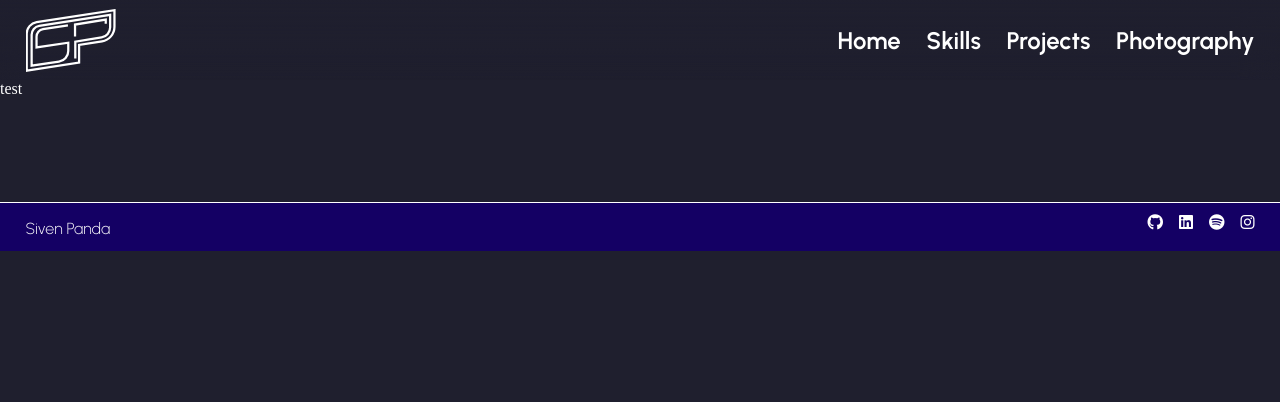
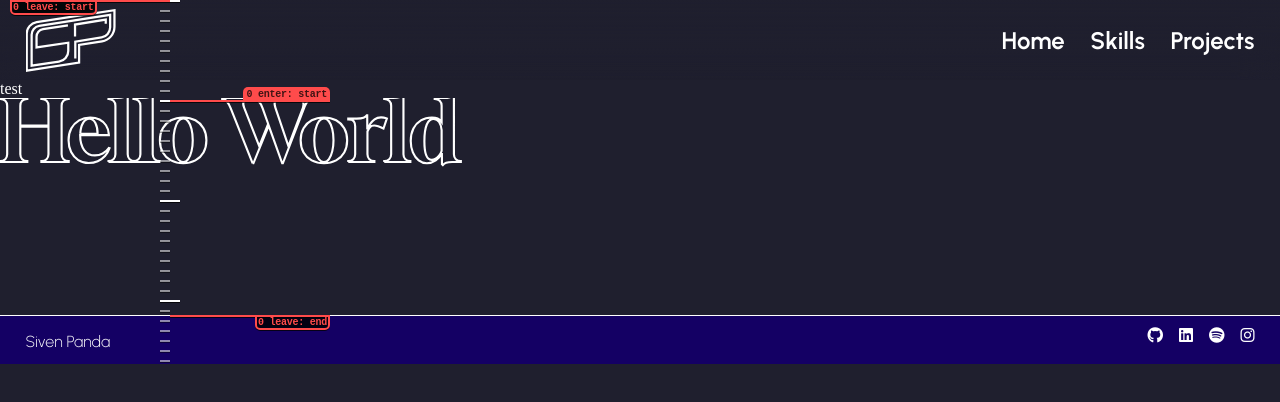
Before and after one commit to sivepanda/folio, a SvelteKit app: page /photography in a window 1280 px wide. Shown: the top 402 px of the page. Built offline with nearby package versions, Linux system fonts and the light colour scheme; no server answers.

Commit message:
some cool anim stuff that i can't really use bc svgs are stupid

```diff
--- a/src/app.html
+++ b/src/app.html
@@ -7,7 +7,7 @@
         <meta name="viewport" content="width=device-width, initial-scale=1" />
         %sveltekit.head%
     </head>
-    <body data-sveltekit-preload-data="hover">
+    <body id="global-body" data-sveltekit-preload-data="hover">
         <div style="display: contents">%sveltekit.body%</div>
     </body>
 </html>
--- a/src/components/Header.svelte
+++ b/src/components/Header.svelte
@@ -32,7 +32,7 @@
         <a href="/">Home</a>
         <a href="/#skills">Skills</a>
         <a href="/#projects">Projects</a>
-        <a href="/photography">Photography</a>
+        <!-- <a href="/photography">Photography</a> -->
          <div></div>
     </div>
 </div>
--- a/src/components/Load.svelte
+++ b/src/components/Load.svelte
@@ -31,10 +31,8 @@
         .sync(anim, '<<')
         .add('#page', {
             opacity: 0,
-            // scale: 0.7,
             duration: 500,
             ease: 'outCubic',
-            // complete: (anim) => {visible = !anim}
 
         }, '-=200')
         .add('#svg179', {
--- /dev/null
+++ b/src/components/animbk.svelte
@@ -0,0 +1,73 @@
+<script>
+  import { createTimeline, svg, animate, stagger, onScroll, engine, utils } from 'animejs';
+  import { onMount } from "svelte";
+
+  export let text = "Hello World";
+  export let x = 0;
+  export let y = 15;
+  export let fontSize = 20;
+  export let fontFamily = "Gloock, sans-serif";
+  export let fontWeight = "normal";
+  export let fill = "#00000000";
+  export let viewBox = "0 0 300 50";
+  export let textAnchor = "start"; // start, middle, end
+  export let rotate = 0;
+  export let dx = 0;
+  export let dy = 0;
+  export let strokeColor = "white";
+  export let strokeWidth = 0.5;
+
+
+
+  onMount(() => {
+    engine.defaults.autoplay = false;
+
+
+    animate(svg.createDrawable('#thee'), {
+      draw: ['0 0', '0 1'],
+      ease: 'inExpo',
+      duration: 3000,
+      delay: stagger(150),
+      repeat: true,
+      autoplay: onScroll({
+        target: '#cntnt',
+        container: "#global-body",
+        debug: true,
+      }),
+    }).then(() => {
+      console.log("hellorl")
+    })
+
+  })
+
+
+</script>
+<div id="cntnt">
+
+  <svg xmlns="http://www.w3.org/2000/svg" {viewBox} >
+    <text
+      id="thee"
+      {x}
+      {y}
+      font-size="{fontSize}px"
+      font-family={fontFamily}
+      font-weight={fontWeight}
+      stroke-width= {strokeWidth}
+      stroke={strokeColor}
+      fill={fill}
+      stroke-opacity=1
+      text-anchor={textAnchor}
+      transform="rotate({rotate} {x} {y}) translate({dx} {dy})"
+    >
+      {text}
+    </text>
+  </svg>
+
+</div>
+
+<style>
+  .cntnt {
+    /* height: 20%; */
+
+  }
+</style>
--- a/src/components/h1.svelte
+++ /dev/null
@@ -1,47 +0,0 @@
-<script>
-  export let text = 'Hello World';
-  export let fontSize = 24;
-  export let strokeColor = 'blue';
-  export let fillColor = 'blue';
-</script>
-
-<svg viewBox="0 0 100 100">
-  <text>
-    <!-- <textPath id="textPath" style="stroke: {strokeColor}; --fillcol: {fillColor}"> -->
-      {text} hw
-    <!-- </textPath> -->
-  </text>
-</svg>
-
-<style>
-  svg {
-    width: 400px;
-    height: 100px;
-  }
-
-  #textPath {
-    fill: none;
-    stroke-width: 1;
-    stroke-dasharray: 500;
-    stroke-dashoffset: 500;
-  }
-
-  #textPath:hover {
-    animation: trace 2s linear forwards, fill 1s linear 2s forwards;
-  }
-
-  @keyframes trace {
-    to {
-      stroke-dashoffset: 0;
-    }
-  }
-
-  @keyframes fill {
-    from {
-      fill: none;
-    }
-    to {
-      fill: var(--fillcol);
-    }
-  }
-</style>
--- a/src/routes/+page.svelte
+++ b/src/routes/+page.svelte
@@ -1,13 +1,13 @@
 <script>
     // import Nokia from 'virtual:icons/cib/nokia'
     import { onMount } from 'svelte';
-    import H1 from '../components/h1.svelte';
     import { browser } from '$app/environment';
     import Header from '../components/Header.svelte';
     import Load from '../components/Load.svelte';
     import Footer from '../components/Footer.svelte';
     import gsap from 'gsap';
     import {ScrollTrigger} from 'gsap/dist/ScrollTrigger';
+    import Animbk from '../components/animbk.svelte';
 
     let defaul = "rgba(100, 0, 200, 1)";
     let omrf = "rgba(5, 175, 242, 1)";
--- a/src/routes/photography/+page.svelte
+++ b/src/routes/photography/+page.svelte
@@ -3,7 +3,7 @@
     import Header from "../../components/Header.svelte";
     import Footer from "../../components/Footer.svelte";
     import Player from "../../components/Player.svelte";
-    import H1 from "../../components/h1.svelte";
+    import Animbk from "../../components/animbk.svelte";
 </script>
 
 <Load />
@@ -13,8 +13,7 @@
 </div>
 <Player />
 
-
-<H1 />
+<Animbk />
 <Footer />
 
 <style>
```
